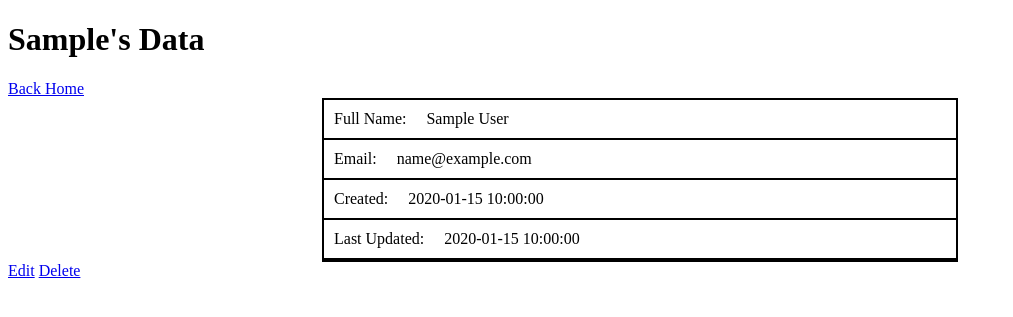
After one commit to jase-k/usersdbconnection, a Flask app: page /users/1 in a window 1280 px wide. The commit adds this page. Shown: the top 317 px of the page, without its empty margins (0-1013 px from the left). Run offline with Flask 2, Linux system fonts and the light colour scheme; tables that the repository leaves empty or names only in its code hold one stand-in row (values such as "Sample post").

Commit message:
Added Edit, Delete, and Show User pages and functionality

```diff
--- a/server.py
+++ b/server.py
@@ -21,7 +21,36 @@ def addUser():
         "email" : request.form['email']
     }
     print("data submitted: ", data)
-    User.addUser(data)
+    id = User.addUser(data)
+    return redirect(f'/users/{id}')
+
+@app.route('/users/<int:id>')
+def showUser(id):
+    user = User.getUserById(id)
+    print("User Data: ", user)
+    return render_template("show_user.html", user = user)
+
+@app.route('/users/<int:id>/edit')
+def editUser(id):
+    user = User.getUserById(id)
+    return render_template("edit_user.html", user = user)
+
+@app.route('/users/<int:id>/edit_submit', methods=["POST"])
+def editUserSubmit(id):
+    #Code to submit edits to the database here
+    data = {
+        "id" : id,
+        "fname" : request.form['fname'],
+        "lname" : request.form['lname'],
+        "email" : request.form['email']
+    }
+    print("The new informaiton for user is: ", data)
+    User.updateUser(data)
+    return redirect(f'/users/{id}')
+
+@app.route('/users/<int:id>/delete')
+def delete(id):
+    User.deleteUser(id)
     return redirect('/')
 
 if(__name__ == "__main__"):
--- /dev/null
+++ b/static/show_user.css
@@ -0,0 +1,14 @@
+.row{
+    display: flex;
+    border-bottom: 2px solid black;
+}
+
+.row *{
+    margin: 10px;
+}
+
+.box{
+    border: 2px solid black;
+    width: 50%;
+    margin: auto;
+}
--- a/templates/add_user.html
+++ b/templates/add_user.html
@@ -10,6 +10,7 @@
 <body>
     <div class="container">
         <h1>Add User</h1>
+        <a href="/">Home</a>
         <form action="/users/add_new" method="POST">
             <div class="mb-3">
                 <label for="fname" class="form-label">First Name: </label>
--- /dev/null
+++ b/templates/show_user.html
@@ -0,0 +1,34 @@
+<!DOCTYPE html>
+<html lang="en">
+<head>
+    <meta charset="UTF-8">
+    <meta http-equiv="X-UA-Compatible" content="IE=edge">
+    <meta name="viewport" content="width=device-width, initial-scale=1.0">
+    <link rel="stylesheet" href="{{url_for('static', filename ='show_user.css')}}">
+    <title>Document</title>
+</head>
+<body>
+    <h1>{{user[0].first_name}}'s Data</h1>
+    <a href="/">Back Home</a>
+    <div class="box">
+        <div class="row">
+            <p>Full Name: </p>
+            <p>{{user[0].first_name}} {{user[0].last_name}}</p>
+        </div>
+        <div class="row">
+            <p>Email: </p>
+            <p>{{user[0].email}}</p>
+        </div>
+        <div class="row">
+            <p>Created: </p>
+            <p>{{user[0].created_at}}</p>
+        </div>
+        <div class="row">
+            <p>Last Updated: </p>
+            <p>{{user[0].updated_at}}</p>
+        </div>
+    </div>
+    <a href="/users/{{user[0].id}}/edit">Edit</a>
+    <a href="/users/{{user[0].id}}/delete">Delete</a>
+</body>
+</html>
--- a/users.py
+++ b/users.py
@@ -21,3 +21,25 @@ class User:
         results = MySQLConnection('users_schema').query_db(query)
 
         return results
+    @classmethod
+    def getUserById(cls, id):
+        data = {
+            "id" : id
+        }
+        query = "Select * from users WHERE id = %(id)s"
+
+        results = MySQLConnection('users_schema').query_db(query, data)
+
+        return results
+
+    @classmethod
+    def updateUser(cls, data):
+        query = "Update users SET first_name = %(fname)s, last_name = %(lname)s, email = %(email)s, updated_at = NOW() WHERE id = %(id)s"
+
+        MySQLConnection('users_schema').query_db(query, data)
+
+    @classmethod
+    def deleteUser(cls, id):
+        query = f"DELETE from users WHERE id = {id}"
+
+        MySQLConnection('users_schema').query_db(query)
```
Also changed, not shown: templates/edit_user.html (added, +30 -0 lines), templates/index.html (+8 -0 lines).
